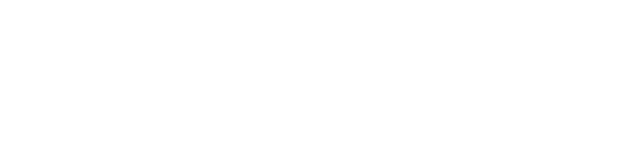
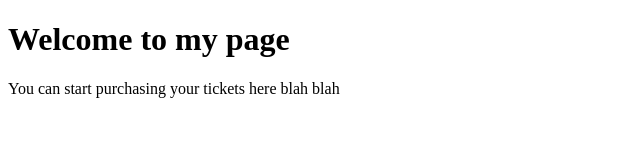
Before and after one commit to Allonarry/ticketapp, a plain HTML site: page index.html in a window 1280 px wide. Shown: the whole page, without its empty margins (0-640 px from the left). Drawn offline with Linux system fonts and the light colour scheme.

Commit message:
index page update

```diff
--- a/index.html
+++ b/index.html
@@ -6,6 +6,7 @@
 	<title>TicketApp Home Page</title>
 </head>
 <body>
-
+	<h1>Welcome to my page</h1>
+	<p>You can start purchasing your tickets here blah blah</p>
 </body>
 </html>
```
